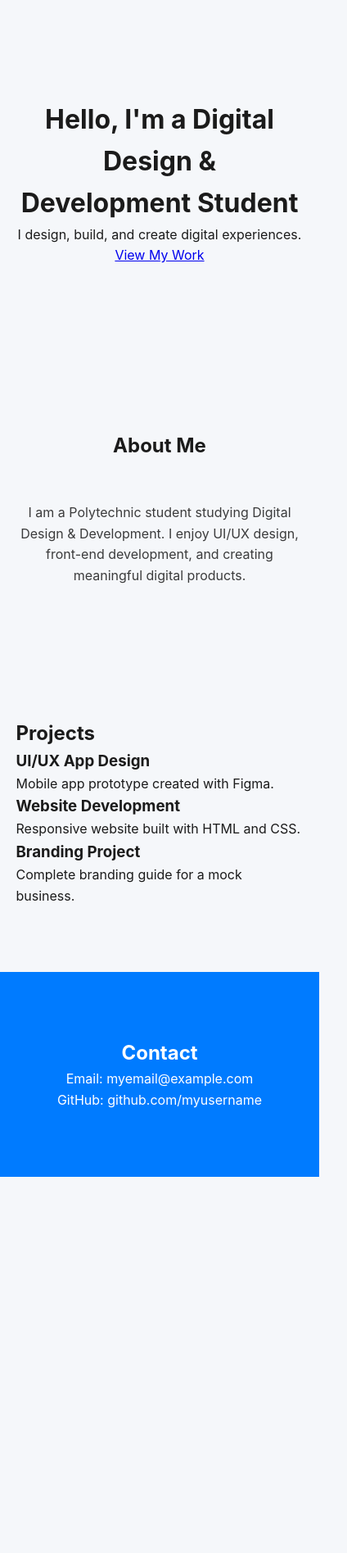
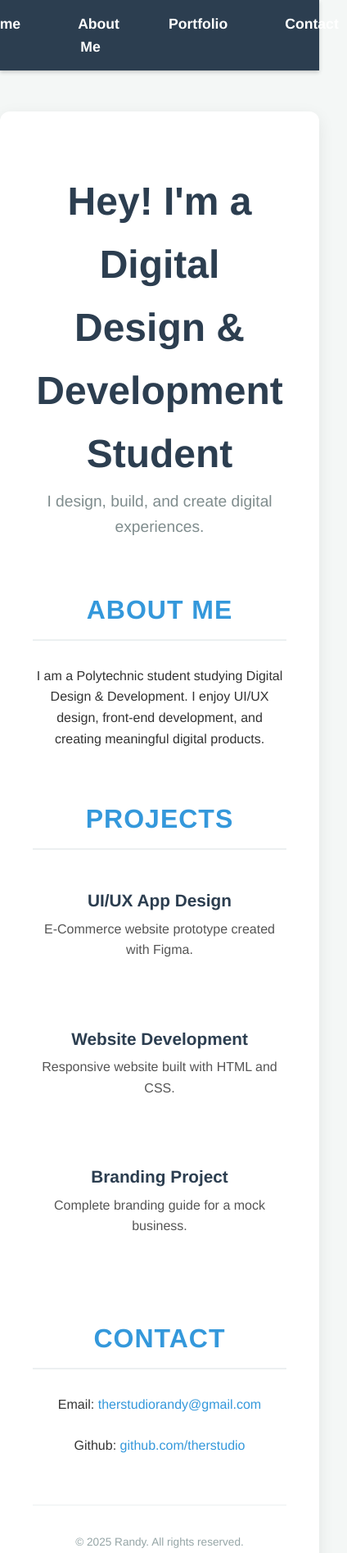
Before and after one commit to therstudio/Portfolio_Randy.github.io, a plain HTML site: page index.html in a window 390 px wide. Shown: the top 1895 px of the page at 82% size, 424 px wide, since content can reach past the window. Before the commit the page ends 1436 px from the top, so only its background shows below. Drawn offline with Linux system fonts and the light colour scheme.

Commit message:
commit die

```diff
--- a/index.html
+++ b/index.html
@@ -3,52 +3,64 @@
 <head>
     <meta charset="UTF-8">
     <meta name="viewport" content="width=device-width, initial-scale=1.0">
-    <title>My Portfolio</title>
+    <title>Randy's Digital Design Portfolio</title>
     <link rel="stylesheet" href="style.css">
 </head>
-
 <body>
 
-    <header class="hero">
-        <h1 class="title">Hello, I'm a Digital Design & Development Student</h1>
-        <p class="subtitle">I design, build, and create digital experiences.</p>
+    <nav class="navbar">
+        <ul>
+            <li><a href="index.html">Home</a></li>
+            <li><a href="about.html">About Me</a></li>
+            <li><a href="portfolio.html">Portfolio</a></li>
+            <li><a href="contact.html">Contact</a></li>
+            </ul>
+    </nav>
+    <div class="container">
 
-        <a class="btn" href="#projects">View My Work</a>
+        <header>
+            <h1>Hey! I'm a Digital Design & Development Student</h1>
+            <p class="tagline">I design, build, and create digital experiences.</p>
         </header>
 
-    <section class="about">
+        <section id="about">
             <h2>About Me</h2>
-        <p>
-            I am a Polytechnic student studying Digital Design & Development.
-            I enjoy UI/UX design, front-end development, and creating meaningful digital products.
-        </p>
+            <p>I am a Polytechnic student studying Digital Design & Development. I enjoy UI/UX design, front-end development, and creating meaningful digital products.</p>
         </section>
 
-    <section id="projects" class="projects">
+        <section id="projects">
             <h2>Projects</h2>
 
-        <div class="card" onclick="openProject('project1')">
-            <h3>UI/UX App Design</h3>
-            <p>Mobile app prototype created with Figma.</p>
+            <div class="project-item">
+                <a href="portfolio.html" class="project-title">UI/UX App Design</a>
+                <p class="project-description">E-Commerce website prototype created with Figma.</p>
             </div>
 
-        <div class="card" onclick="openProject('project2')">
-            <h3>Website Development</h3>
-            <p>Responsive website built with HTML and CSS.</p>
+            <div class="project-item">
+                <a href="work1.html" class="project-title">Website Development</a>
+                <p class="project-description">Responsive website built with HTML and CSS.</p>
             </div>
 
-        <div class="card" onclick="openProject('project3')">
-            <h3>Branding Project</h3>
-            <p>Complete branding guide for a mock business.</p>
+            <div class="project-item">
+                <a href="portfolio.html" class="project-title">Branding Project</a>
+                <p class="project-description">Complete branding guide for a mock business.</p>
+            </div>
+
+        </section>
+
+        <section id="contact">
+            <h2>Contact</h2>
+            <div class="contact-info">
+                <p>Email: <a href="mailto:therstudiorandy@gmail.com">therstudiorandy@gmail.com</a></p>
+                <p>Github: <a href="https://github.com/therstudio" target="_blank">github.com/therstudio</a></p>
             </div>
         </section>
 
-    <section class="contact">
-        <h2>Contact</h2>
-        <p>Email: myemail@example.com</p>
-        <p>GitHub: github.com/myusername</p>
-    </section>
+        <footer>
+            <p>&copy; 2025 Randy. All rights reserved.</p>
+        </footer>
 
-    <script src="script.js"></script>
+    </div>
+
 </body>
 </html>
--- a/style.css
+++ b/style.css
@@ -1,260 +1,168 @@
-/* ---------------------- */
-/* GENERAL LAYOUT         */
-/* ---------------------- */
+/* style.css */
 
-* {
-  margin: 0;
-  padding: 0;
-  box-sizing: border-box;
-  font-family: "Inter", Arial, sans-serif;
+/* -------------------- */
+/* 1. Global Reset & Body */
+/* -------------------- */
+
+body {
+    /* Font Stack: Clean and professional */
+    font-family: 'Helvetica Neue', Helvetica, Arial, sans-serif;
+    line-height: 1.6;
+    margin: 0;
+    padding: 0;
+    background-color: #f4f7f6; /* Very light gray background */
+    color: #333; /* Dark gray text for readability */
+    text-align: center;
 }
 
-body {
-  background-color: #f5f7fa;
-  color: #1b1b1b;
-  line-height: 1.6;
+/* -------------------- */
+/* 2. Layout Container */
+/* -------------------- */
+
+.container {
+    max-width: 900px; /* Max width for comfortable reading */
+    margin: 50px auto; /* Center container and add vertical space */
+    padding: 40px;
+    background-color: #ffffff; /* White background for content block */
+    box-shadow: 0 6px 20px rgba(0, 0, 0, 0.08); /* Professional, subtle shadow */
+    border-radius: 12px; /* Nicely rounded corners */
 }
 
-/* ---------------------- */
-/* NAVIGATION             */
-/* ---------------------- */
+/* -------------------- */
+/* 3. Typography & Headings */
+/* -------------------- */
 
-nav {
-  width: 100%;
-  padding: 20px 5%;
-  background-color: #ffffff;
-  position: sticky;
-  top: 0;
-  z-index: 999;
-  border-bottom: 1px solid rgba(0,0,0,0.08);
+/* Main Title (H1) */
+h1 {
+    font-size: 3em;
+    color: #2c3e50; /* Dark, professional navy */
+    margin-bottom: 0.1em;
+    font-weight: 800; /* Extra bold */
 }
 
-nav .brand {
-  font-size: 22px;
-  font-weight: 700;
-  color: #007BFF;
+/* Tagline/Sub-Headline */
+.tagline {
+    font-size: 1.2em;
+    color: #7f8c8d; /* Subtler gray text */
+    margin-top: 0;
+    margin-bottom: 50px;
 }
 
-nav a {
-  text-decoration: none;
-  margin-left: 25px;
-  color: #555;
-  font-weight: 500;
-  transition: 0.3s;
+/* Section Titles (H2) */
+h2 {
+    font-size: 2em;
+    color: #3498db; /* Primary accent blue */
+    border-bottom: 2px solid #ecf0f1; /* Subtle divider */
+    padding-bottom: 10px;
+    margin-top: 60px;
+    margin-bottom: 30px;
+    font-weight: 700;
+    text-transform: uppercase;
+    letter-spacing: 1px;
 }
 
-nav a:hover {
-  color: #FF8400;
+/* Default paragraph styling for spacing */
+p {
+    margin-bottom: 1.5em;
 }
 
-/* ---------------------- */
-/* HERO SECTION           */
-/* ---------------------- */
+/* -------------------- */
+/* 4. Links and Interactivity */
+/* -------------------- */
 
-.hero {
-  padding: 120px 5%;
-  display: flex;
-  align-items: center;
-  justify-content: space-between;
+a {
+    color: #3498db;
+    text-decoration: none; /* Remove default underline */
+    transition: color 0.3s ease, text-decoration 0.3s ease; /* Smooth transition for hover effects */
 }
 
-.hero-text h1 {
-  font-size: 48px;
-  color: #1b1b1b;
+a:hover {
+    color: #2980b9; /* Darker blue on hover */
+    text-decoration: underline; /* Add underline on hover */
 }
 
-.hero-text span {
-  color: #007BFF;
-  font-weight: 700;
+/* -------------------- */
+/* 5. Projects Section */
+/* -------------------- */
+
+.project-item {
+    margin: 25px 0; /* Space between projects */
+    padding: 15px 0;
 }
 
-.hero-text p {
-  margin-top: 15px;
-  width: 70%;
-  opacity: 0.8;
+.project-title {
+    display: block; /* Make the title a block element for spacing */
+    font-size: 1.3em;
+    font-weight: 600;
+    color: #2c3e50;
+    margin-bottom: 5px;
 }
 
-.hero button {
-  margin-top: 25px;
-  background-color: #007BFF;
-  padding: 14px 26px;
-  border: none;
-  border-radius: 6px;
-  color: #fff;
-  cursor: pointer;
-  font-size: 16px;
-  transition: 0.25s;
+.project-description {
+    color: #555;
+    font-size: 1em;
+    margin-top: 0;
 }
 
-.hero button:hover {
-  background-color: #005fcc;
+/* Remove hover underline for the title link itself, as the whole block is important */
+.project-item a.project-title:hover {
+    text-decoration: none;
+    color: #3498db;
 }
 
-/* ---------------------- */
-/* SECTION HEADERS        */
-/* ---------------------- */
+/* -------------------- */
+/* 6. Footer */
+/* -------------------- */
+footer {
+    margin-top: 60px;
+    padding-top: 20px;
+    border-top: 1px solid #ecf0f1;
+    font-size: 0.85em;
+    color: #95a5a6;
+}
+/* style.css */
 
-.section-title {
-  font-size: 34px;
-  font-weight: 700;
-  margin-bottom: 40px;
-  text-align: center;
-  color: #1b1b1b;
+/* -------------------- */
+/* 7. Navigation Bar (NEW) */
+/* -------------------- */
+
+.navbar {
+    background-color: #2c3e50; /* Dark navy background */
+    padding: 15px 0;
+    width: 100%;
+    /* Keep the navbar at the top, even when scrolling */
+    /* position: sticky;
+    top: 0;
+    z-index: 1000; */
+    box-shadow: 0 2px 5px rgba(0, 0, 0, 0.2);
 }
 
-/* ---------------------- */
-/* ABOUT SECTION          */
-/* ---------------------- */
-
-.about {
-  padding: 80px 5%;
-  display: flex;
-  align-items: center;
-  gap: 50px;
+.navbar ul {
+    list-style: none; /* Remove bullet points */
+    margin: 0;
+    padding: 0;
+    max-width: 900px;
+    margin: 0 auto; /* Center the list within the navbar */
+    display: flex; /* Use Flexbox for horizontal alignment */
+    justify-content: center; /* Center the links within the list */
 }
 
-.about img {
-  width: 350px;
-  border-radius: 12px;
-  box-shadow: 0 10px 25px rgba(0,0,0,0.1);
+.navbar li {
+    margin: 0 25px; /* Spacing between menu items */
 }
 
-.about p {
-  opacity: 0.85;
+.navbar a {
+    color: #ffffff; /* White text for contrast */
+    text-decoration: none;
+    font-weight: 600;
+    font-size: 1.1em;
+    padding: 5px 10px;
+    transition: background-color 0.3s ease;
 }
 
-/* ---------------------- */
-/* SKILLS SECTION         */
-/* ---------------------- */
-
-.skills {
-  padding: 80px 5%;
-  background-color: #ffffff;
+.navbar a:hover {
+    color: #ffffff; /* Keep text white */
+    background-color: #3498db; /* Change background color on hover */
+    border-radius: 4px;
+    text-decoration: none; /* Remove underline on hover for a cleaner look */
 }
-
-.skill-bar {
-  margin-bottom: 20px;
-}
-
-.skill-bar .label {
-  font-weight: 600;
-  margin-bottom: 5px;
-}
-
-.progress {
-  height: 10px;
-  border-radius: 20px;
-  background-color: #e2e6ea;
-}
-
-.progress-fill {
-  height: 100%;
-  background-color: #007BFF;
-  border-radius: 20px;
-}
-
-/* ---------------------- */
-/* PROJECTS / PORTFOLIO   */
-/* ---------------------- */
-
-.projects {
-  padding: 80px 5%;
-}
-
-.project-card {
-  background-color: #fff;
-  border-radius: 10px;
-  padding: 20px;
-  margin-bottom: 25px;
-  box-shadow: 0 5px 18px rgba(0,0,0,0.08);
-  transition: 0.3s;
-}
-
-.project-card:hover {
-  transform: translateY(-6px);
-  box-shadow: 0 10px 25px rgba(0,0,0,0.12);
-}
-
-.project-card h3 {
-  color: #007BFF;
-}
-
-.project-card p {
-  margin-top: 10px;
-  opacity: 0.85;
-}
-
-/* ---------------------- */
-/* CONTACT SECTION        */
-/* ---------------------- */
-
-.contact {
-  padding: 80px 5%;
-  background-color: #007BFF;
-  color: #fff;
-  text-align: center;
-}
-
-.contact h2 {
-  color: #fff;
-}
-
-.contact form {
-  margin-top: 20px;
-}
-
-.contact input,
-.contact textarea {
-  width: 100%;
-  max-width: 450px;
-  padding: 12px;
-  margin-top: 12px;
-  border: none;
-  border-radius: 6px;
-}
-
-.contact button {
-  margin-top: 20px;
-  padding: 12px 26px;
-  background-color: #FF8400;
-  border: none;
-  border-radius: 6px;
-  color: #fff;
-  cursor: pointer;
-  transition: 0.3s;
-}
-
-.contact button:hover {
-  background-color: #e06c00;
-}
-
-/* ---------------------- */
-/* FOOTER                 */
-/* ---------------------- */
-
-footer {
-  padding: 20px;
-  text-align: center;
-  background-color: #1b1b1b;
-  color: #fff;
-  font-size: 14px;
-  opacity: 0.8;
-}
-
-/* ---------------------- */
-/* RESPONSIVE             */
-/* ---------------------- */
-
-@media (max-width: 900px) {
-  .hero {
-    flex-direction: column;
-    text-align: center;
-  }
-  .hero-text p {
-    width: 100%;
-  }
-  .about {
-    flex-direction: column;
-    text-align: center;
-  }
-}
```
Lines whose indentation alone changed are shown as unchanged.
